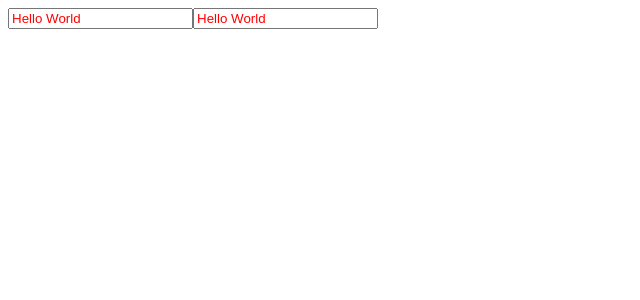
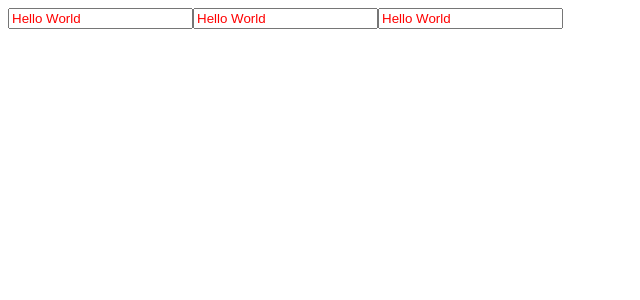
Before and after one commit to julianandreszb/vue-js-certification, a Vue app: page / in a window 1280 px wide. Shown: the top 300 px of the page, without its empty margins (0-640 px from the left). Built offline with nearby package versions, Linux system fonts and the light colour scheme.

Commit message:
feat: Dynamically Binding Multiple Attributes

```diff
--- a/src/components/BindingMultipleAttributes.vue
+++ b/src/components/BindingMultipleAttributes.vue
@@ -19,6 +19,12 @@ const objectOfAttributes = reactive({
   <input :value="objectOfAttributes.value" :class="objectOfAttributes.class" :id="objectOfAttributes.id" />
   <!-- RENDER:  -->
   <!-- <input class="text-red" id="unique-id">  -->
+
+
+  <!-- SAME THAT -->
+  <input v-bind:value="objectOfAttributes.value" v-bind:class="objectOfAttributes.class" v-bind:id="objectOfAttributes.id" />
+  <!-- RENDER:  -->
+  <!-- <input class="text-red" id="unique-id">  -->
 </template>
 
 <style scoped>
```
